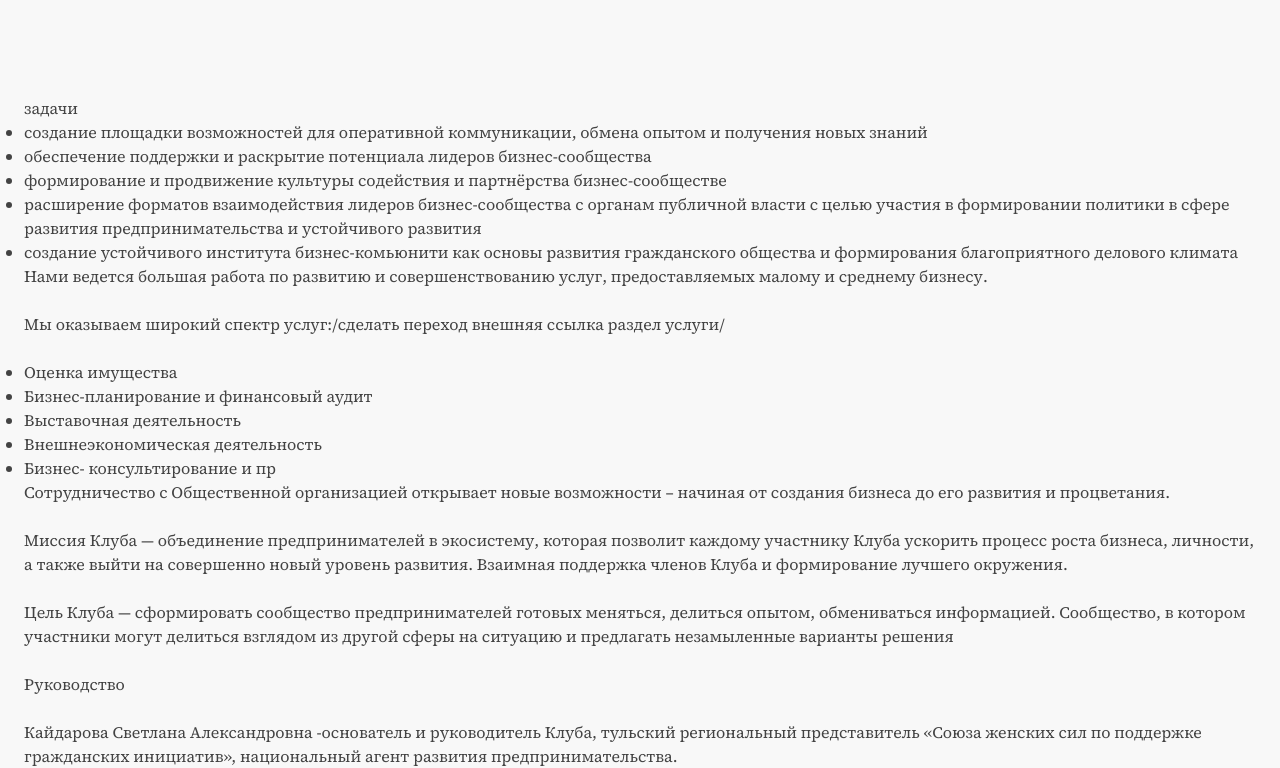
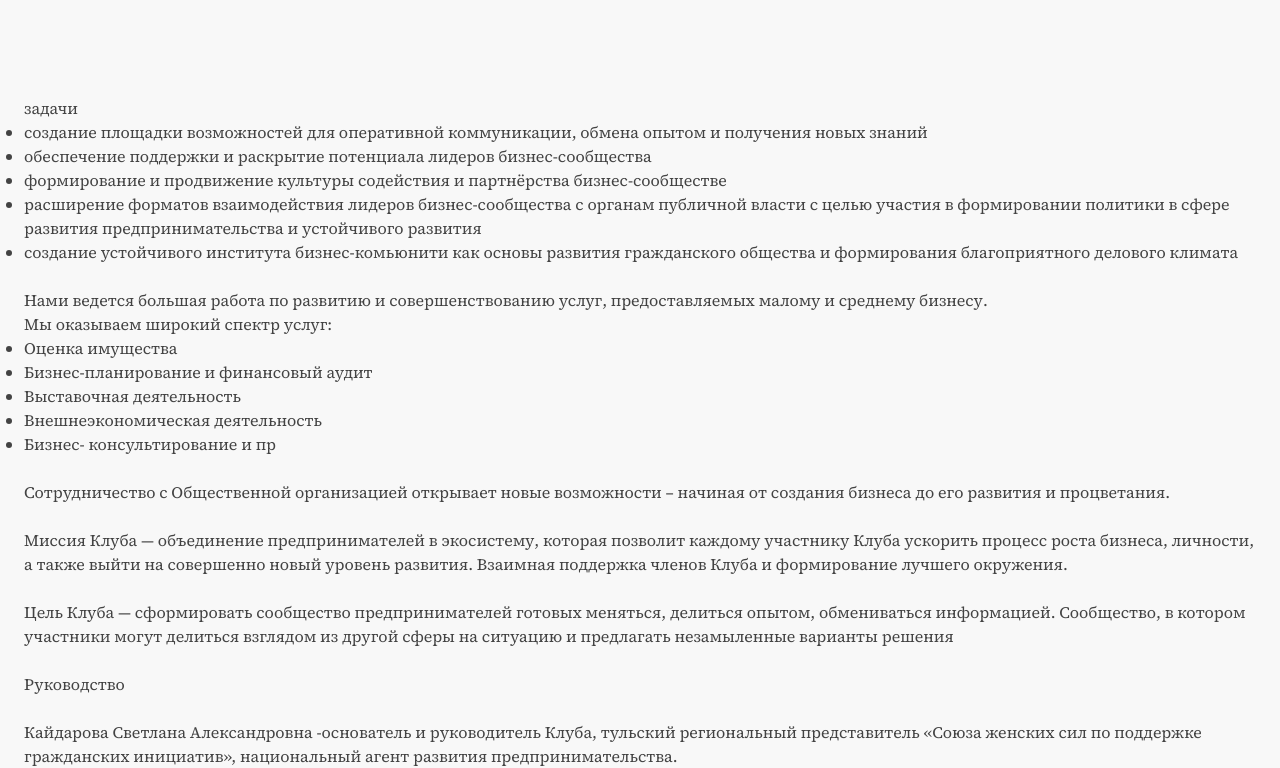
Before and after one commit to kaidarka/womans_club, a Next.js app: page / in a window 1280 px wide. Shown: the part 1230-1998 px from the top of the page. Built offline with nearby package versions, Linux system fonts and the light colour scheme.

Commit message:
add new sections

```diff
--- /dev/null
+++ b/src/pages-flat/HomePage/Sections/Services/ServicesSection.tsx
@@ -0,0 +1,30 @@
+import cls from './ServicesSection.module.scss';
+import classNames from "classnames";
+
+interface IServicesSectionProps {
+    className?: string;
+}
+
+export const ServicesSection = (props: IServicesSectionProps) => {
+    const { className } = props;
+    return (
+        <div
+            className={classNames(cls.ServicesSection, {}, [className])}
+        >
+            <div>
+                Нами ведется большая работа по развитию и совершенствованию услуг, предоставляемых малому и среднему
+                бизнесу.
+            </div>
+            <div>
+                Мы оказываем широкий спектр услуг:
+            </div>
+            <ul>
+                <li>Оценка имущества</li>
+                <li>Бизнес-планирование и финансовый аудит</li>
+                <li>Выставочная деятельность</li>
+                <li>Внешнеэкономическая деятельность</li>
+                <li>Бизнес- консультирование и пр</li>
+            </ul>
+        </div>
+    );
+};
--- /dev/null
+++ b/src/pages-flat/HomePage/Sections/Tasks/TasksSection.tsx
@@ -0,0 +1,31 @@
+import cls from './TasksSection.module.scss';
+import classNames from "classnames";
+
+interface ITasksSectionProps {
+    className?: string;
+}
+
+export const TasksSection = (props: ITasksSectionProps) => {
+    const { className } = props;
+    return (
+        <div
+            className={classNames(cls.TasksSection, {}, [className])}
+        >
+            задачи
+            <ul>
+                <li>создание площадки возможностей для оперативной коммуникации, обмена опытом и получения новых
+                    знаний
+                </li>
+                <li>обеспечение поддержки и раскрытие потенциала лидеров бизнес-сообщества</li>
+                <li>формирование и продвижение культуры содействия и партнёрства бизнес-сообществе</li>
+                <li>расширение форматов взаимодействия лидеров бизнес-сообщества с органам публичной власти с
+                    целью участия в формировании политики в сфере развития предпринимательства и устойчивого
+                    развития
+                </li>
+                <li>создание устойчивого института бизнес-комьюнити как основы развития гражданского общества и
+                    формирования благоприятного делового климата
+                </li>
+            </ul>
+        </div>
+    );
+};
--- a/src/pages-flat/HomePage/index.tsx
+++ b/src/pages-flat/HomePage/index.tsx
@@ -3,6 +3,8 @@ import cls from './styles.module.scss';
 import { HeroSection } from "@/pages-flat/HomePage/Sections/Hero/HeroSection";
 import { Section } from "@/shared/ui/Section/Section";
 import { AboutSection } from "@/pages-flat/HomePage/Sections/About/AboutSection";
+import { TasksSection } from "@/pages-flat/HomePage/Sections/Tasks/TasksSection";
+import { ServicesSection } from "@/pages-flat/HomePage/Sections/Services/ServicesSection";
 
 export const HomePage = () => {
 	return (
@@ -12,35 +14,10 @@ export const HomePage = () => {
 			<Section className={cls.pageWrapper}>
 				<HeroSection/>
 				<AboutSection/>
-				задачи
-				<ul>
-					<li>создание площадки возможностей для оперативной коммуникации, обмена опытом и получения новых
-						знаний
-					</li>
-					<li>обеспечение поддержки и раскрытие потенциала лидеров бизнес-сообщества</li>
-					<li>формирование и продвижение культуры содействия и партнёрства бизнес-сообществе</li>
-					<li>расширение форматов взаимодействия лидеров бизнес-сообщества с органам публичной власти с
-						целью участия в формировании политики в сфере развития предпринимательства и устойчивого
-						развития
-					</li>
-					<li>создание устойчивого института бизнес-комьюнити как основы развития гражданского общества и
-						формирования благоприятного делового климата
-					</li>
-				</ul>
-				<div>
-					Нами ведется большая работа по развитию и совершенствованию услуг, предоставляемых малому и среднему
-					бизнесу.
-				</div>
-				<div>
-					Мы оказываем широкий спектр услуг:/сделать переход внешняя ссылка раздел услуги/
-				</div>
-				<ul>
-					<li>Оценка имущества</li>
-					<li>Бизнес-планирование и финансовый аудит</li>
-					<li>Выставочная деятельность</li>
-					<li>Внешнеэкономическая деятельность</li>
-					<li>Бизнес- консультирование и пр</li>
-				</ul>
+				<TasksSection/>
+				<ServicesSection/>
+
+
 				<div>
 					Сотрудничество с Общественной организацией открывает новые возможности – начиная от создания бизнеса до его развития и процветания.
 				</div>
```
Also changed, not shown: src/pages-flat/HomePage/Sections/Services/ServicesSection.module.scss (added), src/pages-flat/HomePage/Sections/Tasks/TasksSection.module.scss (added).
